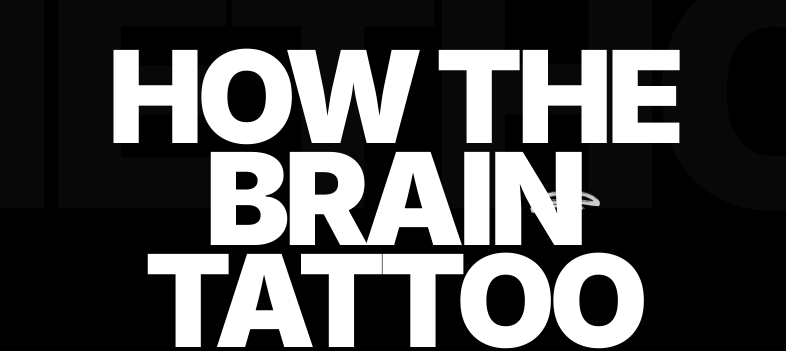
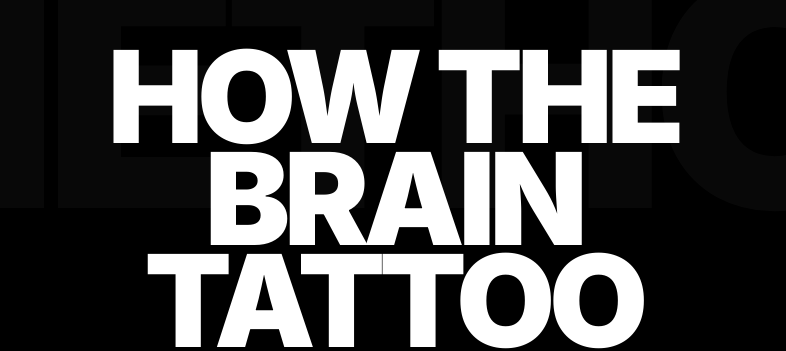
Before and after one commit to RoyetteMillares/dearworld-main-website, a Next.js app in the folder my-project/: page / in a window 1280 px wide. Shown: the part 4024-4375 px from the top of the page, without its empty margins (247-1033 px from the left). Built offline with nearby package versions, Linux system fonts and the light colour scheme.

Commit message:
remove scribble

```diff
--- a/my-project/components/home/FeaturedVideo.tsx
+++ b/my-project/components/home/FeaturedVideo.tsx
@@ -50,7 +50,6 @@ export function FeaturedVideo() {
                             >
                                 BRAIN
                             </motion.span>
-                            <Scribble variant="13" className="-top-4 -right-12 w-32 h-32 opacity-80 invert absolute z-0 hidden md:block" />
                         </span> <br />
                         <span className="relative inline-block text-white">
                             <motion.span
```
